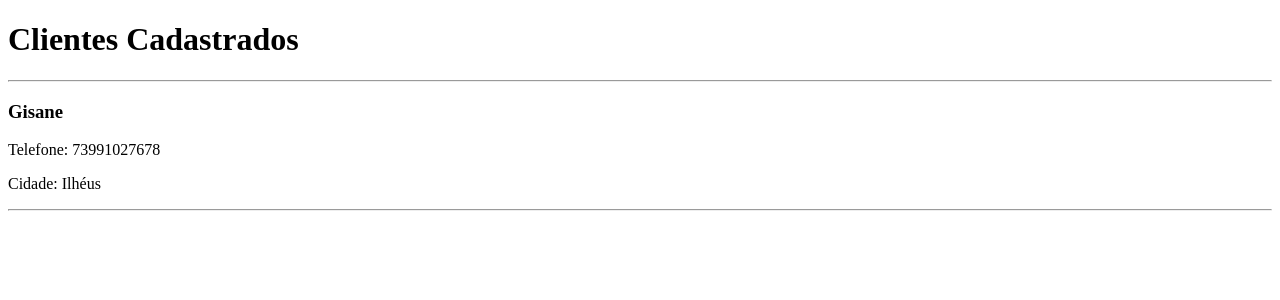
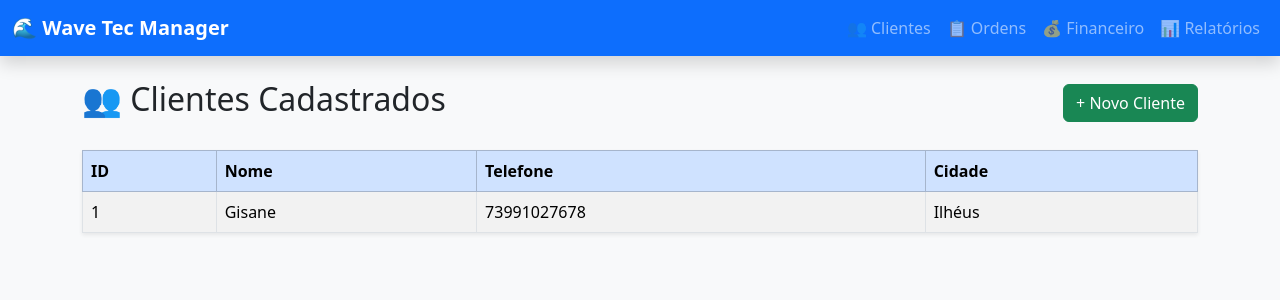
Before and after one commit to wavetecios/Wave_Tec_Django, a Django app: page /clientes/ in a window 1280 px wide. Shown: the top 300 px of the page. Run offline with Django 5.2, Linux system fonts and the light colour scheme; data comes from the database, SQL or seed files in the repository.

Commit message:
Melhora interface com Bootstrap e template base

```diff
--- a/clientes/templates/clientes/lista_clientes.html
+++ b/clientes/templates/clientes/lista_clientes.html
@@ -1,30 +1,62 @@
-<!DOCTYPE html>
-<html lang="pt-br">
-<head>
-    <meta charset="UTF-8">
-    <title>Clientes</title>
-</head>
-<body>
+{% extends "base.html" %}
 
-    <h1>Clientes Cadastrados</h1>
+{% block conteudo %}
 
-    <hr>
+<div class="d-flex justify-content-between align-items-center mb-4">
 
-    {% for cliente in clientes %}
+    <h2>👥 Clientes Cadastrados</h2>
 
-        <h3>{{ cliente.nome }}</h3>
+    <a href="#" class="btn btn-success">
+        + Novo Cliente
+    </a>
 
-        <p>Telefone: {{ cliente.telefone }}</p>
+</div>
 
-        <p>Cidade: {{ cliente.cidade }}</p>
+<table class="table table-striped table-hover table-bordered shadow-sm">
 
-        <hr>
+    <thead class="table-primary">
 
-    {% empty %}
+        <tr>
 
-        <p>Nenhum cliente cadastrado.</p>
+            <th>ID</th>
+            <th>Nome</th>
+            <th>Telefone</th>
+            <th>Cidade</th>
 
-    {% endfor %}
+        </tr>
 
-</body>
-</html>
+    </thead>
+
+    <tbody>
+
+        {% for cliente in clientes %}
+
+        <tr>
+
+            <td>{{ cliente.id }}</td>
+
+            <td>{{ cliente.nome }}</td>
+
+            <td>{{ cliente.telefone }}</td>
+
+            <td>{{ cliente.cidade }}</td>
+
+        </tr>
+
+        {% empty %}
+
+        <tr>
+
+            <td colspan="4" class="text-center">
+                Nenhum cliente cadastrado.
+            </td>
+
+        </tr>
+
+        {% endfor %}
+
+    </tbody>
+
+</table>
+
+{% endblock %}
--- /dev/null
+++ b/templates/base.html
@@ -0,0 +1,81 @@
+<!DOCTYPE html>
+<html lang="pt-br">
+
+<head>
+
+    <meta charset="UTF-8">
+
+    <title>Wave Tec Manager</title>
+
+    <link href="https://cdn.jsdelivr.net/npm/bootstrap@5.3.7/dist/css/bootstrap.min.css" rel="stylesheet">
+
+</head>
+
+<body class="bg-light">
+
+<nav class="navbar navbar-expand-lg navbar-dark bg-primary shadow">
+
+    <div class="container-fluid">
+
+        <a class="navbar-brand fw-bold" href="/">
+            🌊 Wave Tec Manager
+        </a>
+
+        <button
+            class="navbar-toggler"
+            type="button"
+            data-bs-toggle="collapse"
+            data-bs-target="#menu">
+
+            <span class="navbar-toggler-icon"></span>
+
+        </button>
+
+        <div class="collapse navbar-collapse" id="menu">
+
+            <ul class="navbar-nav ms-auto">
+
+                <li class="nav-item">
+                    <a class="nav-link" href="/clientes/">
+                        👥 Clientes
+                    </a>
+                </li>
+
+                <li class="nav-item">
+                    <a class="nav-link" href="/ordens/">
+                        📋 Ordens
+                    </a>
+                </li>
+
+                <li class="nav-item">
+                    <a class="nav-link" href="#">
+                        💰 Financeiro
+                    </a>
+                </li>
+
+                <li class="nav-item">
+                    <a class="nav-link" href="#">
+                        📊 Relatórios
+                    </a>
+                </li>
+
+            </ul>
+
+        </div>
+
+    </div>
+
+</nav>
+
+<div class="container mt-4">
+
+    {% block conteudo %}
+    {% endblock %}
+
+</div>
+
+<script src="https://cdn.jsdelivr.net/npm/bootstrap@5.3.7/dist/js/bootstrap.bundle.min.js"></script>
+
+</body>
+
+</html>
--- a/wave_tec/settings.py
+++ b/wave_tec/settings.py
@@ -57,7 +57,7 @@ ROOT_URLCONF = 'wave_tec.urls'
 TEMPLATES = [
     {
         'BACKEND': 'django.template.backends.django.DjangoTemplates',
-        'DIRS': [],
+        'DIRS': [BASE_DIR / "templates"],
         'APP_DIRS': True,
         'OPTIONS': {
             'context_processors': [
```
Also changed, not shown: ordens/templates/ordens/lista_ordens.html (+5 -10 lines).
